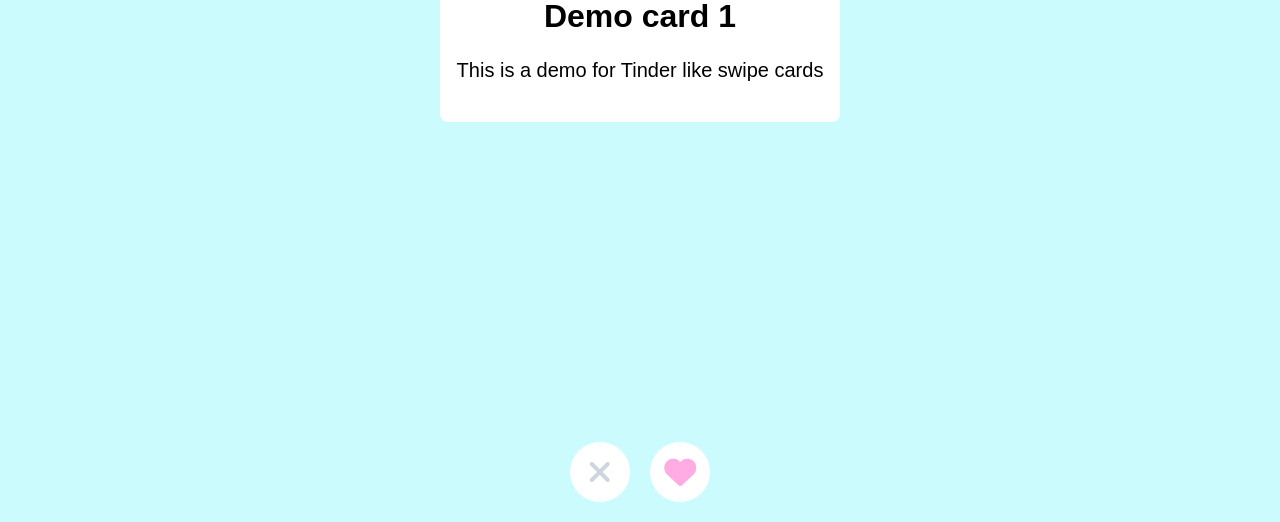
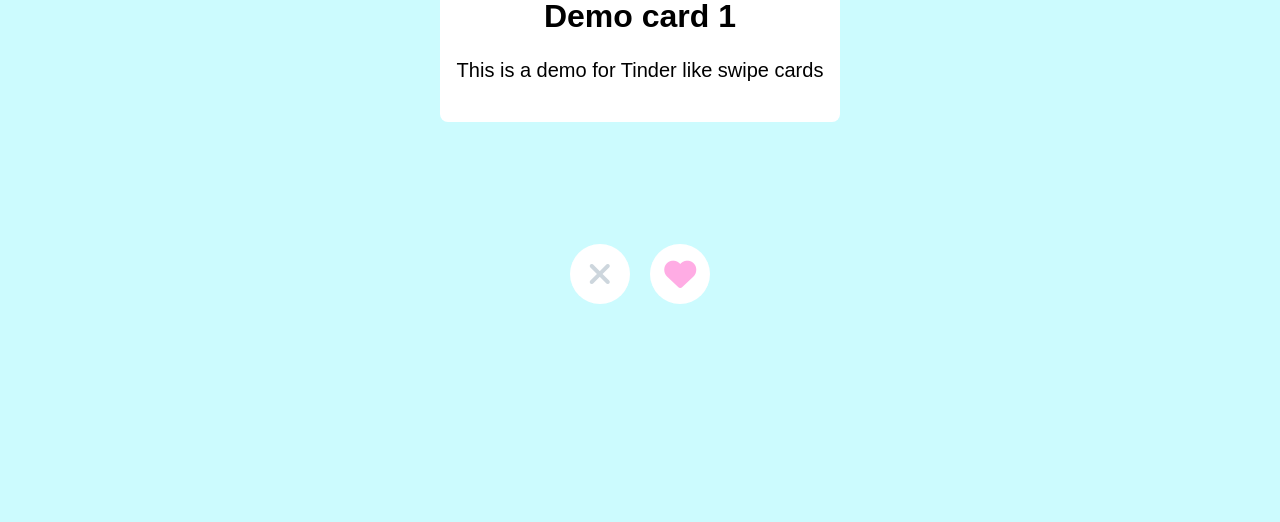
Before and after one commit to rich5k/cloud-hilltop-love, a PHP site: page /view/swipe_page.php in a window 1280 px wide. Shown: the part 378-900 px from the top of the page. Run offline with PHP 8.4, Linux system fonts and the light colour scheme.

Commit message:
fixed positioning of bottom tinder buttons

```diff
--- a/css/swipe_page.css
+++ b/css/swipe_page.css
@@ -56,7 +56,7 @@ body {
 }
 
 .tinder--cards {
-  flex-grow: 1;
+  flex-grow: 0.7;
   padding-top: 40px;
   text-align: center;
   display: flex;
```
